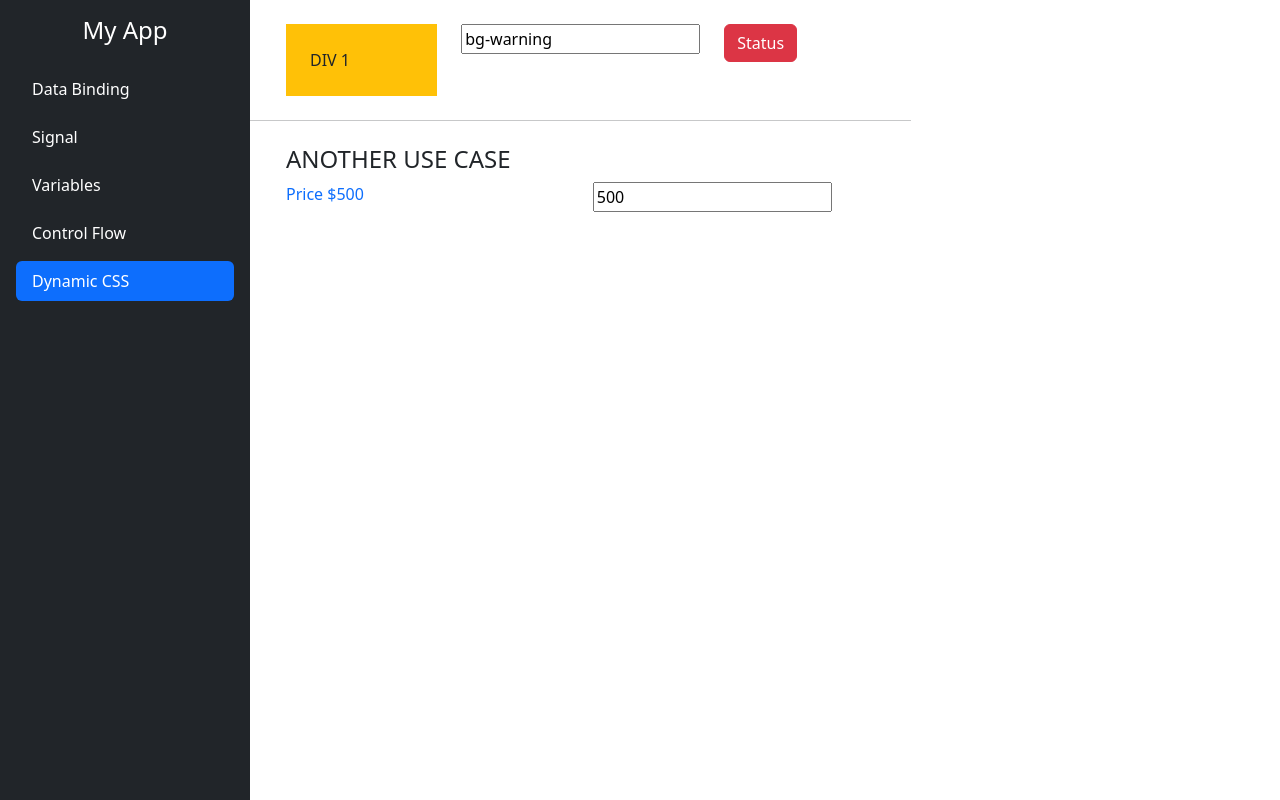
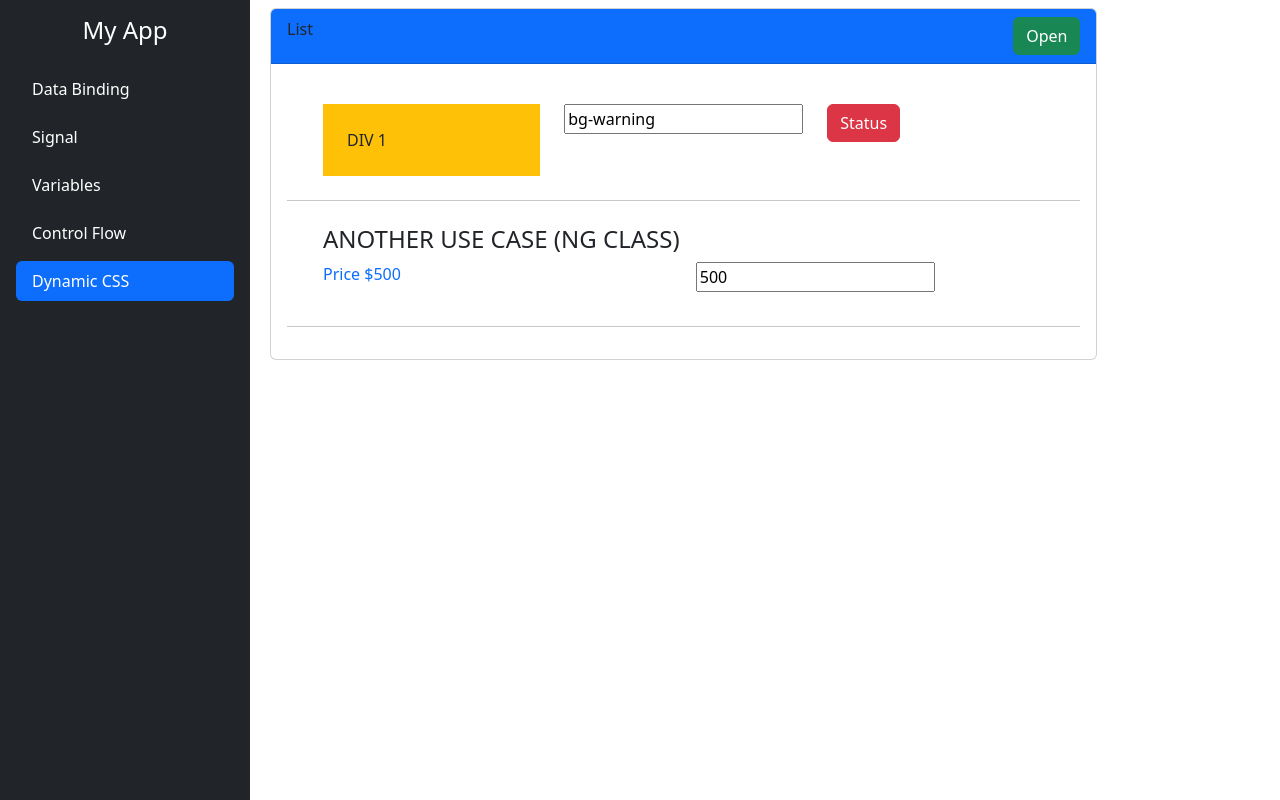
Before and after one commit to beattris/ng21_walkthrough, an Angular app: page /dynamic-css in a window 1280 px wide. Built offline with nearby package versions, Linux system fonts and the light colour scheme.

Commit message:
modified the dynamic-css component to use ngStyle

```diff
--- a/src/app/Components/dynamic-css-comp/dynamic-css-comp.html
+++ b/src/app/Components/dynamic-css-comp/dynamic-css-comp.html
@@ -1,23 +1,72 @@
+<div class="row m-2">
+  <div class="col-6" [ngClass]="isSidePanelOpen() == true? 'col-6': 'col-12'">
+    <div class="card">
+      <div class="card-header bg-primary">
+        <div class="row">
+          <div class="col-8">List</div>
+          <div class="col-4 text-end">
+            <button class="btn btn-success" (click)="openSidePanel()">Open</button>
+          </div>
+        </div>
+      </div>
+      <div class="card-body">
         <div class="row m-4">
           <div class="col">
-        <div class="p-4" [ngClass]="myClassName">
-            DIV 1
+            <div class="p-4" [ngClass]="myClassName">DIV 1</div>
+          </div>
+          <div class="col">
+            <input type="text" [(ngModel)]="myClassName" />
+          </div>
+          <div class="col">
+            <button
+              class="btn"
+              (click)="isActive = !isActive"
+              [ngClass]="isActive == true ? 'btn-success' : 'btn-danger'"
+            >
+              Status
+            </button>
           </div>
         </div>
+        <hr />
+        <div class="row m-4">
+          <h4>ANOTHER USE CASE (NG CLASS)</h4>
           <div class="col">
-        <input type="text" [(ngModel)]="myClassName">
+            <p [ngClass]="productPrice > 500 ? 'text-danger' : 'text-primary'">
+              Price ${{ productPrice }}
+            </p>
           </div>
           <div class="col">
-        <button class="btn" (click)="isActive = !isActive" [ngClass]="isActive == true ? 'btn-success' : 'btn-danger' ">Status</button>
+            <input type="text" [(ngModel)]="productPrice" />
           </div>
         </div>
-<hr>
+        <hr />
+      </div>
+    </div>
+  </div>
+  @if (isSidePanelOpen()) {
+  <div class="col-5">
+    <div class="card">
+      <div class="card-header bg-primary">
+        <div class="row">
+          <div class="col-8">Form</div>
+          <div class="col-4 text-end">
+            <button class="btn btn-danger" (click)="closeSidePanel()">Close</button>
+          </div>
+        </div>
+      </div>
+      <div class="card-body">
         <div class="row m-4">
-    <h4>ANOTHER USE CASE</h4>
+          <h4>ANOTHER USE CASE (NG STYLE)</h4>
           <div class="col">
-        <p [ngClass]="productPrice > 500 ? 'text-danger' : 'text-primary' ">Price ${{productPrice}}</p>
+            <div class="p-4" [ngStyle]="{ 'background-color': divBackColor }">DIV 2</div>
           </div>
           <div class="col">
-        <input type="text" [(ngModel)]="productPrice">
+            <input type="text" [(ngModel)]="divBackColor" />
+          </div>
+          <div class="col" [ngStyle]="myCss">DIV 3</div>
         </div>
       </div>
+    </div>
+  </div>
+  }
+</div>
--- a/src/app/Components/dynamic-css-comp/dynamic-css-comp.ts
+++ b/src/app/Components/dynamic-css-comp/dynamic-css-comp.ts
@@ -1,17 +1,35 @@
-import { NgClass } from '@angular/common';
-import { Component } from '@angular/core';
+import { NgClass, NgStyle } from '@angular/common';
+import { Component, signal } from '@angular/core';
 import { FormsModule } from '@angular/forms';
 
 @Component({
   selector: 'app-dynamic-css-comp',
-  imports: [NgClass, FormsModule],
+  imports: [NgClass, FormsModule, NgStyle],
   templateUrl: './dynamic-css-comp.html',
   styleUrl: './dynamic-css-comp.css',
 })
 export class DynamicCssComp {
-  myClassName: string = "bg-warning";
+  myClassName: string = 'bg-warning';
 
   isActive: boolean = false;
 
   productPrice: number = 500;
+
+  isSidePanelOpen = signal(false);
+
+  // USING NG STYLE
+  divBackColor: string = '';
+
+  myCss = {
+    color: 'white',
+    backgroundColor: 'black',
+    fontSize: '35px',
+  };
+
+  openSidePanel() {
+    this.isSidePanelOpen.set(true)
+  };
+  closeSidePanel() {
+    this.isSidePanelOpen.set(false)
+  };
 }
```
Lines whose indentation alone changed are shown as unchanged.
